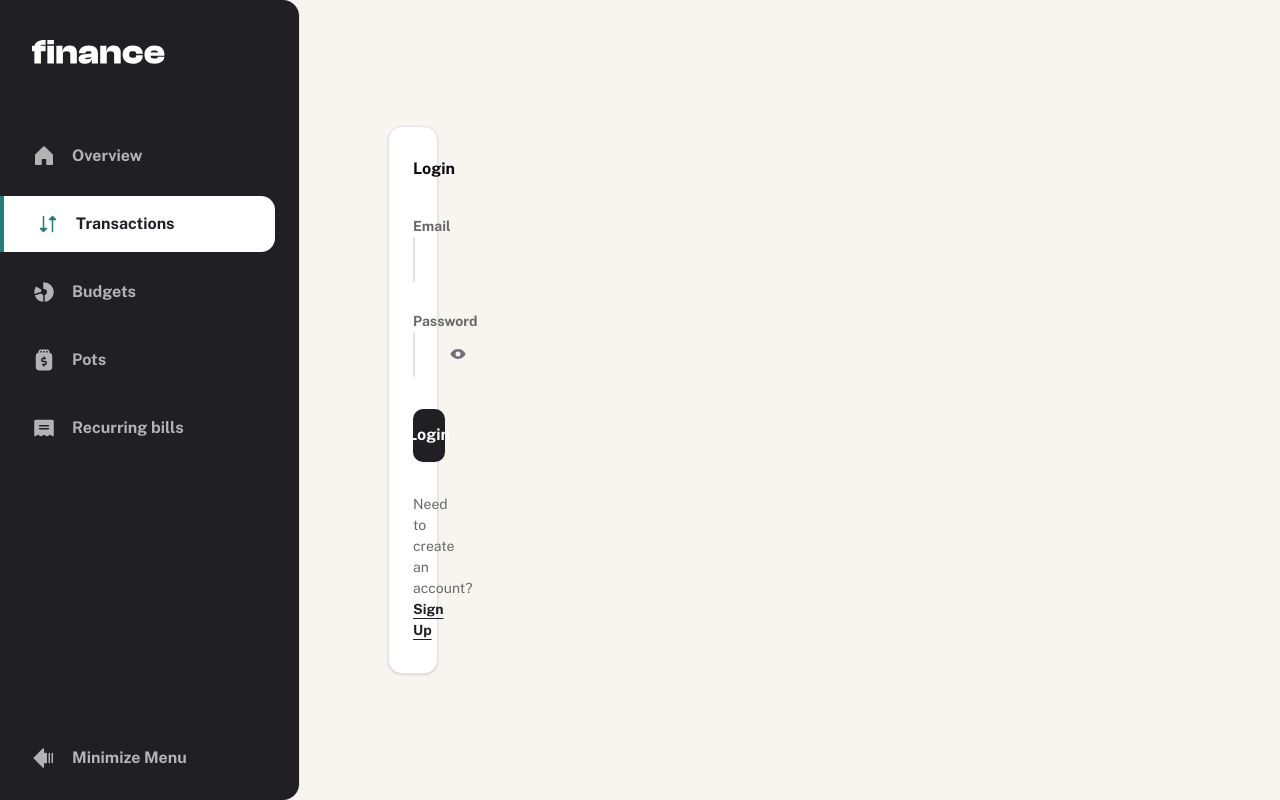
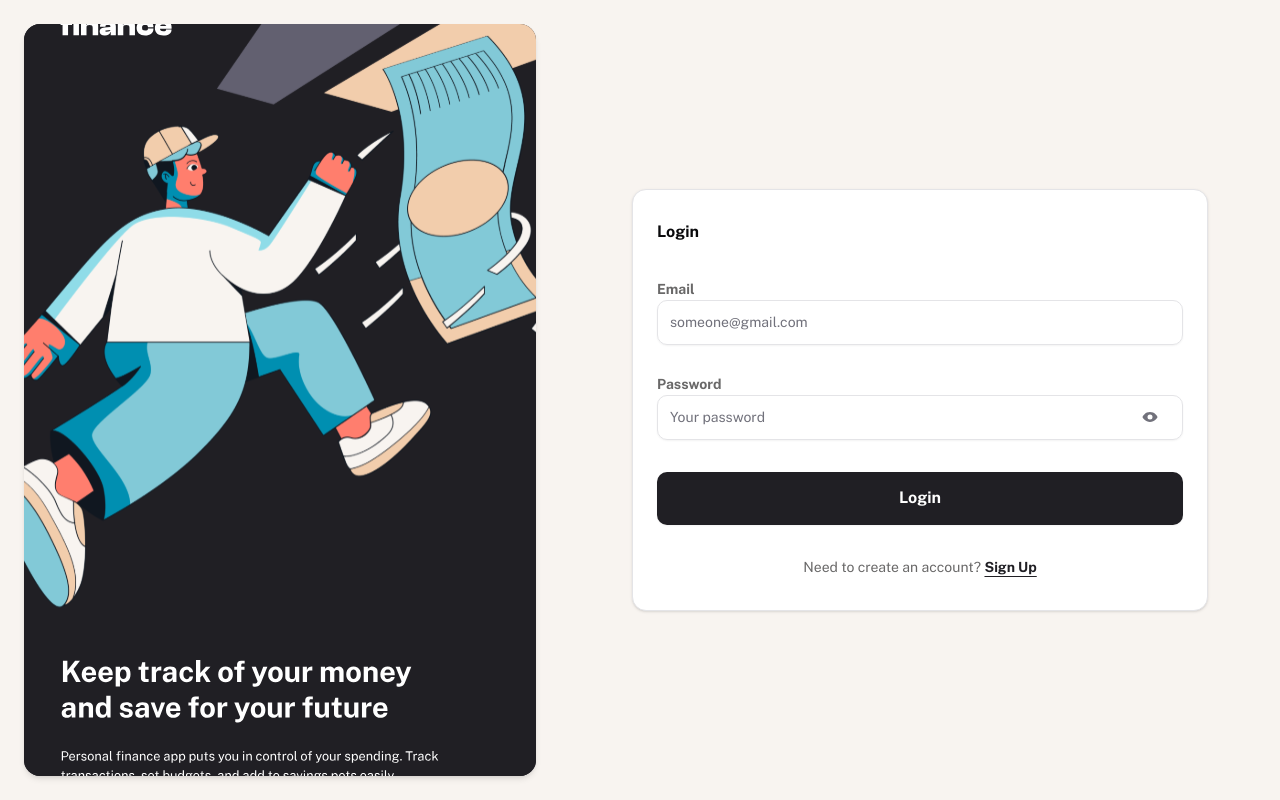
Before and after one commit to Aldi-H/personal-finance, a Next.js app: page /login in a window 1280 px wide. Built offline with nearby package versions, Linux system fonts and the light colour scheme.

Commit message:
feat: Add DashboardLayout and Home components for dashboard structure

```diff
--- /dev/null
+++ b/src/app/(dashboard)/layout.tsx
@@ -0,0 +1,16 @@
+import React from "react";
+
+import { SidebarProvider } from "@/components/ui/sidebar";
+
+import PfSidebar from "@/components/pf-components/pf-sidebar/pf-sidebar";
+
+const DashboardLayout = ({ children }: { children: React.ReactNode }) => {
+  return (
+    <SidebarProvider>
+      <PfSidebar />
+      {children}
+    </SidebarProvider>
+  );
+};
+
+export default DashboardLayout;
--- a/src/app/layout.tsx
+++ b/src/app/layout.tsx
@@ -1,10 +1,6 @@
 import "@/styles/globals.css";
 import type { Metadata } from "next";
 import { Public_Sans } from "next/font/google";
-
-import { SidebarProvider } from "@/components/ui/sidebar";
-
-import PfSidebar from "@/components/pf-components/pf-sidebar/pf-sidebar";
 
 const publicSans = Public_Sans({
   variable: "--font-public-sans",
@@ -25,10 +21,7 @@ export default function RootLayout({
   return (
     <html lang="en">
       <body className={`${publicSans.variable} bg-parchment antialiased`}>
-        <SidebarProvider>
-          <PfSidebar />
-          {children}
-        </SidebarProvider>
+        {children}
       </body>
     </html>
   );
```
Also changed, not shown: src/app/(dashboard)/page.tsx (renamed from src/app/page.tsx).
